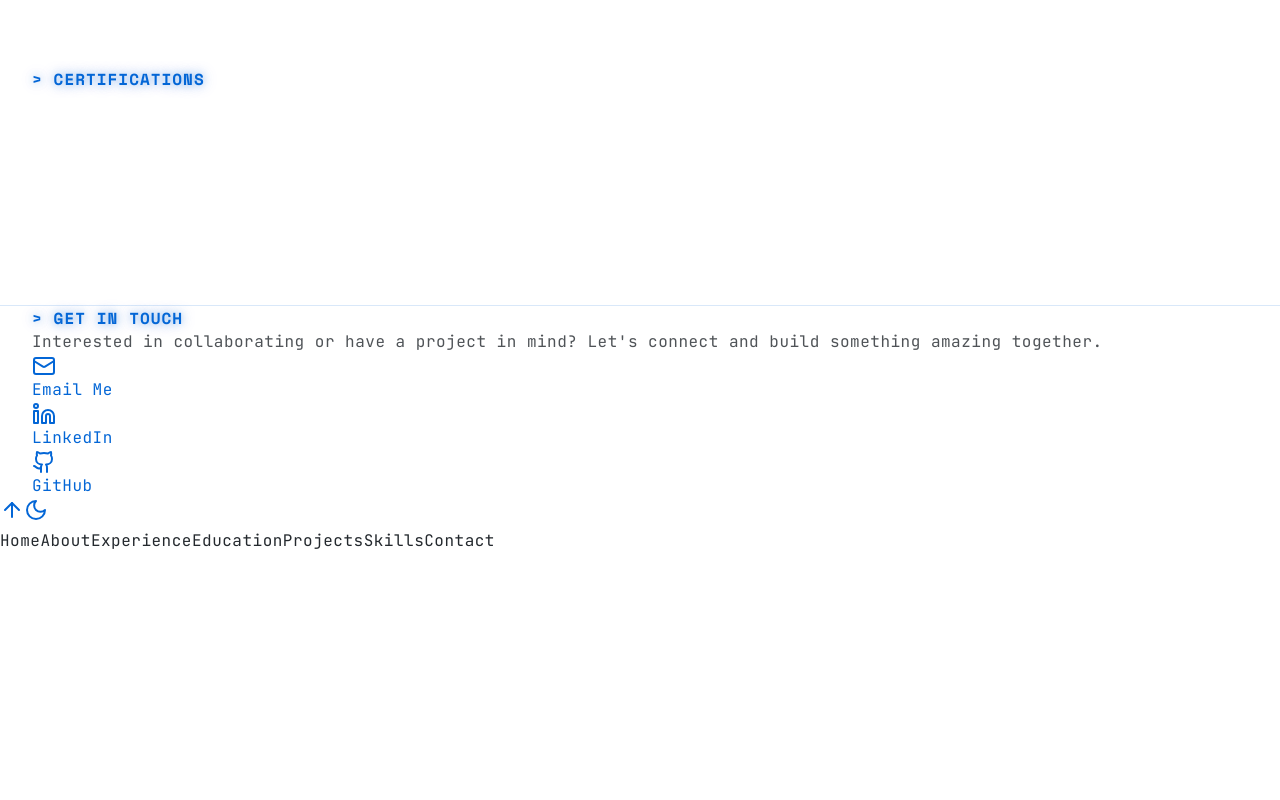
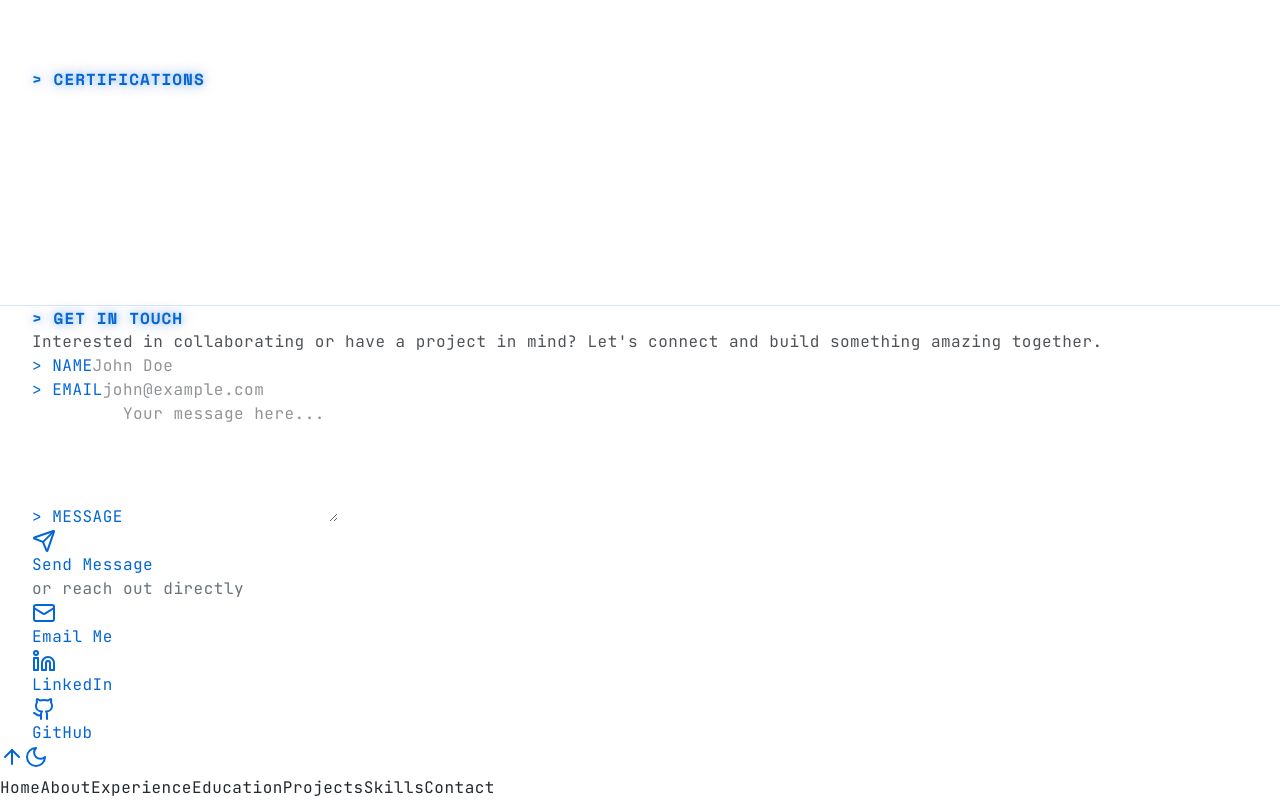
Before and after one commit to KEMDAK/personal-resume-website, a React (Vite) app in the folder client/: page / in a window 1280 px wide. Shown: the part 9247-10047 px from the top of the page. Before the commit the page ends 9800 px from the top, so only its background shows below. Built offline with nearby package versions, Linux system fonts and the light colour scheme.

Commit message:
Add contact form with Web3Forms integration
- Create ContactForm component with terminal-style inputs
- Integrate Web3Forms for email delivery
- Add form validation and loading states
- Support both light and dark themes
- Include success/error feedback messages

```diff
--- /dev/null
+++ b/client/src/components/ContactForm.tsx
@@ -0,0 +1,240 @@
+/**
+ * ContactForm Component
+ *
+ * Contact form using Web3Forms for backend-less email delivery.
+ * Features:
+ * - Theme-aware styling (dark/light mode)
+ * - Form validation
+ * - Loading and success states
+ * - Accessible form fields
+ */
+
+import { useState, FormEvent } from 'react';
+import { Send, CheckCircle, AlertCircle, Loader2 } from 'lucide-react';
+import { trackEvent } from '@/utils/analytics';
+
+interface FormState {
+  status: 'idle' | 'loading' | 'success' | 'error';
+  message: string;
+}
+
+/**
+ * ContactForm Component
+ *
+ * @example
+ * <ContactForm />
+ */
+export const ContactForm: React.FC = () => {
+  const [formState, setFormState] = useState<FormState>({
+    status: 'idle',
+    message: '',
+  });
+
+  const handleSubmit = async (e: FormEvent<HTMLFormElement>) => {
+    e.preventDefault();
+    setFormState({ status: 'loading', message: '' });
+
+    const form = e.currentTarget;
+    const formData = new FormData(form);
+
+    try {
+      const response = await fetch('https://api.web3forms.com/submit', {
+        method: 'POST',
+        body: formData,
+      });
+
+      const data = await response.json();
+
+      if (data.success) {
+        setFormState({
+          status: 'success',
+          message: 'Message sent successfully! I\'ll get back to you soon.',
+        });
+        form.reset();
+
+        // Track successful form submission
+        trackEvent('contact_form_submit', 'contact', 'form_success');
+      } else {
+        throw new Error(data.message || 'Something went wrong');
+      }
+    } catch (error) {
+      setFormState({
+        status: 'error',
+        message: error instanceof Error ? error.message : 'Failed to send message. Please try again.',
+      });
+
+      // Track form error
+      trackEvent('contact_form_error', 'contact', 'form_error');
+    }
+  };
+
+  return (
+    <form
+      onSubmit={handleSubmit}
+      className="max-w-xl mx-auto text-left"
+      aria-label="Contact form"
+    >
+      {/* Web3Forms access key */}
+      <input
+        type="hidden"
+        name="access_key"
+        value="17db9f9c-d304-472a-8af4-fd417209101e"
+      />
+
+      {/* Custom subject line */}
+      <input
+        type="hidden"
+        name="subject"
+        value="New Contact from kareem-mokhtar.com"
+      />
+
+      {/* Honeypot for spam protection */}
+      <input
+        type="checkbox"
+        name="botcheck"
+        className="hidden"
+        style={{ display: 'none' }}
+      />
+
+      {/* Name field */}
+      <div className="mb-4">
+        <label
+          htmlFor="name"
+          className="block text-sm font-medium mb-2 theme-text-primary"
+        >
+          &gt; NAME
+        </label>
+        <input
+          type="text"
+          id="name"
+          name="name"
+          required
+          placeholder="John Doe"
+          className="w-full px-4 py-3 border rounded-sm theme-text-foreground focus:outline-none focus:ring-2"
+          style={{
+            backgroundColor: 'var(--card)',
+            borderColor: 'var(--border-muted)',
+            transition: `
+              border-color var(--transition-hover),
+              box-shadow var(--transition-hover)
+            `,
+          }}
+          aria-required="true"
+        />
+      </div>
+
+      {/* Email field */}
+      <div className="mb-4">
+        <label
+          htmlFor="email"
+          className="block text-sm font-medium mb-2 theme-text-primary"
+        >
+          &gt; EMAIL
+        </label>
+        <input
+          type="email"
+          id="email"
+          name="email"
+          required
+          placeholder="john@example.com"
+          className="w-full px-4 py-3 border rounded-sm theme-text-foreground focus:outline-none focus:ring-2"
+          style={{
+            backgroundColor: 'var(--card)',
+            borderColor: 'var(--border-muted)',
+            transition: `
+              border-color var(--transition-hover),
+              box-shadow var(--transition-hover)
+            `,
+          }}
+          aria-required="true"
+        />
+      </div>
+
+      {/* Message field */}
+      <div className="mb-6">
+        <label
+          htmlFor="message"
+          className="block text-sm font-medium mb-2 theme-text-primary"
+        >
+          &gt; MESSAGE
+        </label>
+        <textarea
+          id="message"
+          name="message"
+          required
+          rows={5}
+          placeholder="Your message here..."
+          className="w-full px-4 py-3 border rounded-sm theme-text-foreground focus:outline-none focus:ring-2 resize-none"
+          style={{
+            backgroundColor: 'var(--card)',
+            borderColor: 'var(--border-muted)',
+            transition: `
+              border-color var(--transition-hover),
+              box-shadow var(--transition-hover)
+            `,
+          }}
+          aria-required="true"
+        />
+      </div>
+
+      {/* Submit button */}
+      <button
+        type="submit"
+        disabled={formState.status === 'loading'}
+        className="w-full inline-flex items-center justify-center gap-2 uppercase text-sm tracking-wider font-medium px-6 py-3 border rounded-sm theme-text-primary theme-border hover:glow focus:outline-none focus:ring-2 disabled:opacity-50 disabled:cursor-not-allowed"
+        style={{
+          borderColor: 'var(--border-muted)',
+          transition: `
+            color var(--transition-hover),
+            background-color var(--transition-hover),
+            border-color var(--transition-hover)
+          `,
+        }}
+        aria-label={formState.status === 'loading' ? 'Sending message...' : 'Send message'}
+      >
+        {formState.status === 'loading' ? (
+          <>
+            <Loader2 className="w-4 h-4 animate-spin" aria-hidden="true" />
+            Sending...
+          </>
+        ) : (
+          <>
+            <Send className="w-4 h-4" aria-hidden="true" />
+            Send Message
+          </>
+        )}
+      </button>
+
+      {/* Status messages */}
+      {formState.status === 'success' && (
+        <div
+          className="mt-4 p-4 rounded-sm flex items-center gap-2"
+          style={{
+            backgroundColor: 'var(--accent)',
+            color: 'var(--accent-foreground)',
+          }}
+          role="alert"
+          aria-live="polite"
+        >
+          <CheckCircle className="w-5 h-5 flex-shrink-0" aria-hidden="true" />
+          <span>{formState.message}</span>
+        </div>
+      )}
+
+      {formState.status === 'error' && (
+        <div
+          className="mt-4 p-4 rounded-sm flex items-center gap-2"
+          style={{
+            backgroundColor: 'var(--destructive)',
+            color: 'var(--destructive-foreground)',
+          }}
+          role="alert"
+          aria-live="polite"
+        >
+          <AlertCircle className="w-5 h-5 flex-shrink-0" aria-hidden="true" />
+          <span>{formState.message}</span>
+        </div>
+      )}
+    </form>
+  );
+};
--- a/client/src/components/ContactSection.tsx
+++ b/client/src/components/ContactSection.tsx
@@ -4,11 +4,13 @@
  * Contact section with:
  * - Section title
  * - Call-to-action description
+ * - Contact form (Web3Forms integration)
  * - Contact action buttons (Email, LinkedIn, GitHub)
  */
 
 import { Mail, Linkedin, Github } from 'lucide-react';
 import { ContactButton } from './ContactButton';
+import { ContactForm } from './ContactForm';
 
 /**
  * ContactSection Component
@@ -19,16 +21,28 @@ import { ContactButton } from './ContactButton';
 export const ContactSection: React.FC = () => {
   return (
     <section id="contact" className="relative py-16 md:py-32">
-      <div className="container mx-auto px-4 md:px-6 text-center">
+      <div className="container mx-auto px-4 md:px-6">
         {/* Section title */}
-        <h2 className="text-4xl md:text-5xl font-bold mb-6 md:mb-8 theme-section-title glow">
+        <h2 className="text-4xl md:text-5xl font-bold mb-6 md:mb-8 theme-section-title glow text-center">
           &gt; GET IN TOUCH
         </h2>
 
         {/* CTA description */}
-        <p className="text-base md:text-lg mb-8 md:mb-12 max-w-2xl mx-auto theme-text-foreground" style={{ opacity: 0.8 }}>
+        <p className="text-base md:text-lg mb-8 md:mb-12 max-w-2xl mx-auto theme-text-foreground text-center" style={{ opacity: 0.8 }}>
           Interested in collaborating or have a project in mind? Let's connect and build something amazing together.
         </p>
+
+        {/* Contact form */}
+        <div className="mb-12 md:mb-16">
+          <ContactForm />
+        </div>
+
+        {/* Divider */}
+        <div className="flex items-center justify-center gap-4 mb-8 md:mb-12">
+          <div className="h-px w-16 md:w-24" style={{ backgroundColor: 'var(--border-muted)' }} />
+          <span className="text-sm theme-text-subtle uppercase tracking-wider">or reach out directly</span>
+          <div className="h-px w-16 md:w-24" style={{ backgroundColor: 'var(--border-muted)' }} />
+        </div>
 
         {/* Contact buttons */}
         <div className="flex justify-center gap-4 md:gap-6 flex-wrap">
```
